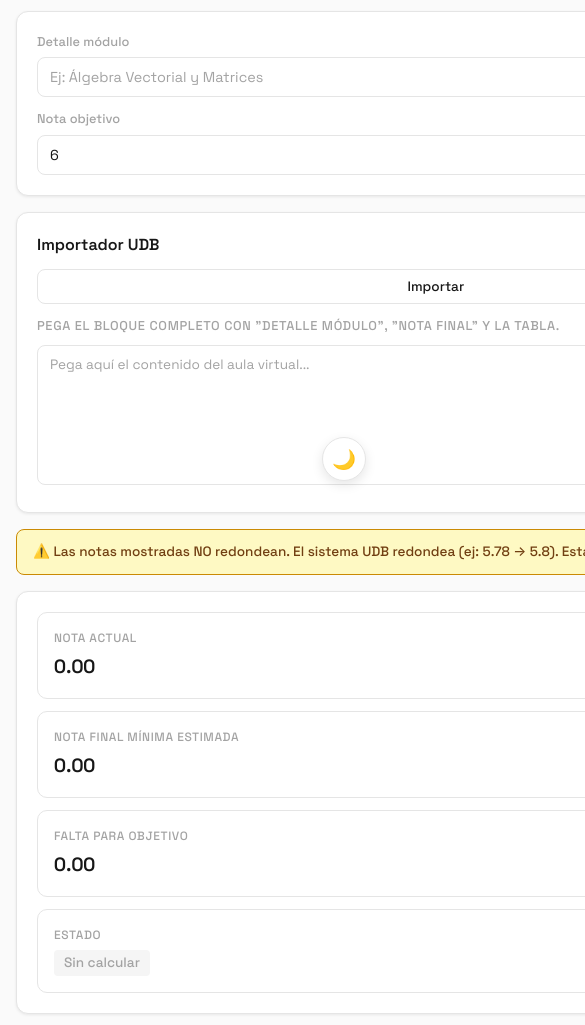
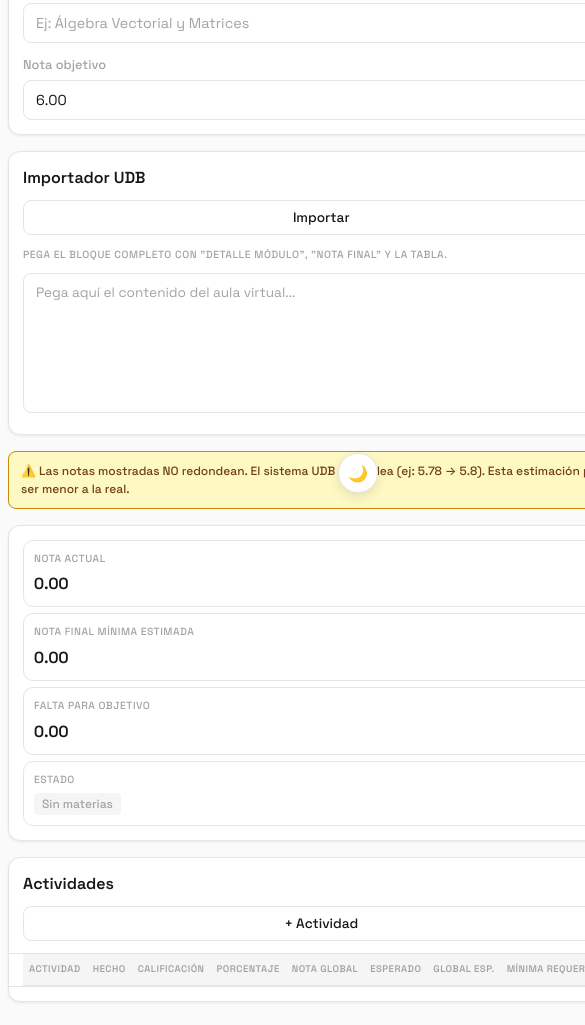
Before and after one commit to pgap22/udb-notas-planificador, a plain HTML site: page index.html in a window 390 px wide. Shown: the part 339-1364 px from the top of the page, 585 px wide, since content can reach past the window. Drawn offline with nearby package versions, Linux system fonts and the light colour scheme.

Commit message:
fix responsive

```diff
--- a/app.js
+++ b/app.js
@@ -188,6 +188,19 @@
 }
 
 function renderSelectedSubject() {
+  // Check if there's a selected subject first
+  if (!state.selectedSubjectId || state.subjects.length === 0) {
+    subjectNameInput.value = "";
+    targetGradeInput.value = "6.00";
+    currentGradeEl.textContent = "0.00";
+    projectedGradeEl.textContent = "0.00";
+    missingGradeEl.textContent = "0.00";
+    goalStatusEl.textContent = "Sin materias";
+    goalStatusEl.className = "status neutral";
+    activityBody.innerHTML = "";
+    return;
+  }
+
   const subject = getSelectedSubject();
   if (!subject) {
     subjectNameInput.value = "";
@@ -230,6 +243,16 @@
     weightInput.value = activity.weight;
     expectedInput.value = activity.expected || "";
 
+    // Set readonly based on done status
+    const setReadonly = (input, isDone) => {
+      input.readOnly = isDone;
+      input.disabled = isDone;
+    };
+    setReadonly(nameInput, activity.done);
+    setReadonly(scoreInput, activity.done);
+    setReadonly(weightInput, activity.done);
+    setReadonly(expectedInput, activity.done);
+
     const weight = toDecimal(activity.weight);
     const score = toDecimal(activity.score);
     const globalValue = score.mul(weight).div(100);
@@ -261,6 +284,15 @@
       if (!activity.done && toDecimal(activity.score).equals(0)) {
         activity.score = "0";
       }
+      // Update readonly based on new done status
+      nameInput.readOnly = activity.done;
+      nameInput.disabled = activity.done;
+      scoreInput.readOnly = activity.done;
+      scoreInput.disabled = activity.done;
+      weightInput.readOnly = activity.done;
+      weightInput.disabled = activity.done;
+      expectedInput.readOnly = activity.done;
+      expectedInput.disabled = activity.done;
       persistAndRender();
     });
 
--- a/styles.css
+++ b/styles.css
@@ -226,6 +226,8 @@
   transition: var(--transition);
   font-size: 0.9rem;
   width: 100%;
+  max-width: 100%;
+  box-sizing: border-box;
 }
 
 input[type="text"]:focus,
@@ -314,18 +316,45 @@
   overflow-x: auto;
   border: 1px solid var(--border);
   border-radius: var(--radius);
+  -webkit-overflow-scrolling: touch;
+  width: 100%;
+  max-width: 100%;
+}
+
+@media (max-width: 768px) {
+  .app-shell,
+  .layout,
+  .main,
+  .card {
+    overflow: visible !important;
+  }
+
+  .table-wrap {
+    overflow-x: auto;
+    overflow-y: auto;
+    max-height: 50vh;
+  }
+
+  table {
+    width: 600px;
+  }
 }
 
 table {
   width: 100%;
   border-collapse: collapse;
+  table-layout: auto;
 }
 
 th,
 td {
-  padding: 12px 10px;
+  padding: 14px 12px;
   text-align: left;
   vertical-align: middle;
+}
+
+td:first-child {
+  min-width: 200px;
 }
 
 th {
@@ -336,6 +365,13 @@
   text-transform: uppercase;
   letter-spacing: 0.05em;
   border-bottom: 1px solid var(--border);
+  white-space: nowrap;
+  position: sticky;
+  top: 0;
+  z-index: 1;
+}
+
+td {
   white-space: nowrap;
 }
 
@@ -362,6 +398,14 @@
   min-width: 70px;
   padding: 8px 10px;
   font-size: 0.85rem;
+}
+
+td input[readonly],
+td input:disabled {
+  background: var(--bg-secondary);
+  color: var(--text-muted);
+  cursor: not-allowed;
+  opacity: 0.7;
 }
 
 td input[data-field="expected"] {
@@ -492,10 +536,13 @@
 
 .udb-textarea {
   width: 100%;
+  max-width: 100%;
   min-height: 140px;
   resize: vertical;
   font-family: "Space Grotesk", monospace;
   font-size: 0.85rem;
+  word-wrap: break-word;
+  overflow-wrap: break-word;
 }
 
 /* Delete button */
@@ -563,20 +610,59 @@
 
 @media (max-width: 768px) {
   body {
-    padding: 16px;
+    padding: 12px;
+  }
+
+  .app-shell {
+    gap: 12px;
+  }
+
+  .warning-banner {
+    font-size: 0.75rem;
+    padding: 10px 12px;
   }
 
   .topbar {
     flex-direction: column;
     align-items: flex-start;
+    gap: 12px;
+  }
+
+  .topbar h1 {
+    font-size: 1.25rem;
   }
 
   .topbar-actions {
     width: 100%;
+    flex-wrap: wrap;
+  }
+
+  .topbar-actions .btn {
+    flex: 1;
+    justify-content: center;
+    min-width: 100px;
   }
 
   .summary {
     grid-template-columns: repeat(2, 1fr);
+    gap: 8px;
+  }
+
+  .summary > div {
+    padding: 12px;
+  }
+
+  .label {
+    font-size: 0.65rem;
+  }
+
+  .value {
+    font-size: 1.1rem;
+  }
+
+  .status {
+    font-size: 0.75rem;
+    padding: 2px 8px;
   }
 
   .subject-config {
@@ -592,32 +678,106 @@
   .table-header {
     flex-direction: column;
     align-items: flex-start;
+    gap: 10px;
   }
 
   .table-header .btn {
     width: 100%;
     justify-content: center;
   }
+
+  .table-wrap {
+    margin: 0 -14px;
+    padding: 0 14px;
+    border-left: none;
+    border-right: none;
+    border-radius: 0;
+    overflow-x: auto;
+    overflow-y: auto;
+    -webkit-overflow-scrolling: touch;
+  }
+
+  .table-wrap::-webkit-scrollbar {
+    height: 6px;
+  }
+
+  .table-wrap::-webkit-scrollbar-track {
+    background: var(--bg);
+  }
+
+  .table-wrap::-webkit-scrollbar-thumb {
+    background: var(--border);
+    border-radius: 3px;
+  }
 }
 
 @media (max-width: 480px) {
+  body {
+    padding: 8px;
+  }
+
+  .card {
+    padding: 14px;
+  }
+
   .summary {
     grid-template-columns: 1fr;
+    gap: 6px;
+  }
+
+  .summary > div {
+    padding: 10px;
   }
 
   .value {
-    font-size: 1.2rem;
+    font-size: 1rem;
+  }
+
+  .sidebar {
+    padding: 14px;
+  }
+
+  .sidebar-header h2 {
+    font-size: 0.9rem;
   }
 
   th, td {
-    padding: 10px 8px;
-    font-size: 0.8rem;
+    padding: 8px 6px;
+    font-size: 0.7rem;
+  }
+
+  th {
+    font-size: 0.6rem;
   }
 
   td input[type="text"],
   td input[type="number"] {
-    min-width: 50px;
-    padding: 6px 8px;
+    min-width: 40px;
+    padding: 5px 6px;
+    font-size: 0.75rem;
+  }
+
+  td input[type="checkbox"] {
+    width: 14px;
+    height: 14px;
+  }
+
+  .delete-activity-btn {
+    padding: 4px 6px;
     font-size: 0.8rem;
   }
+
+  .global-cell,
+  .global-expected-cell,
+  .required-cell {
+    font-size: 0.7rem;
+  }
+
+  .theme-toggle {
+    bottom: 12px;
+    right: 12px;
+    width: 40px;
+    height: 40px;
+    font-size: 1rem;
+  }
 }
```
